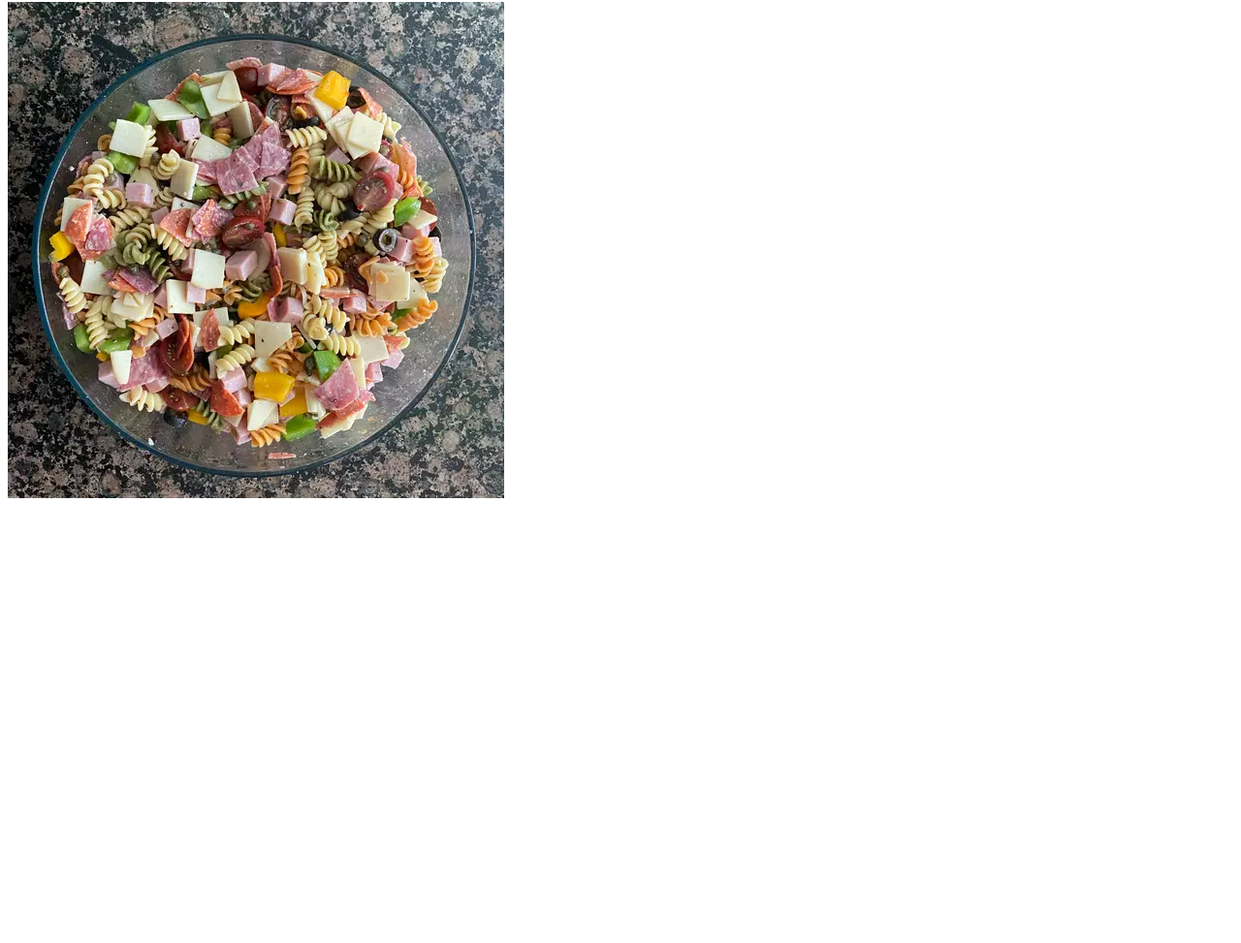
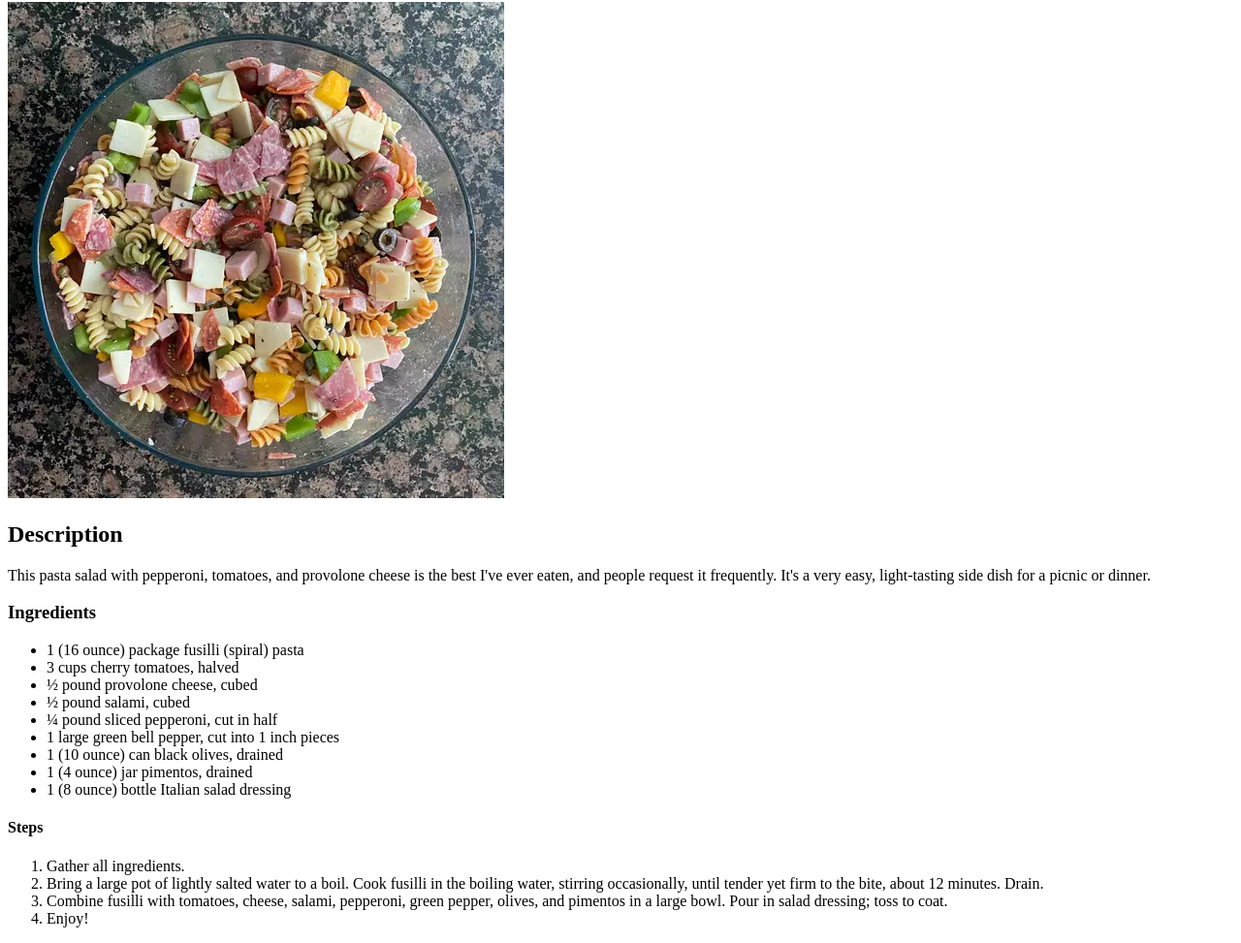
Before and after one commit to hyperionao/odin-recipes, a plain HTML site: page recipes/pasta_salad.html in a window 1280 px wide. Shown: the part 78-1051 px from the top of the page at 97% size. Before the commit the page ends 800 px from the top, so only its background shows below. Drawn offline with Linux system fonts and the light colour scheme.

Commit message:
Adding ingredients and steps, along with headers

```diff
--- a/recipes/pasta_salad.html
+++ b/recipes/pasta_salad.html
@@ -8,5 +8,26 @@
 <body>
     <h1>Awesome Pasta Salad</h1>
     <img src="../images/image.webp">
+    <h2>Description</h2>
+    <p>This pasta salad with pepperoni, tomatoes, and provolone cheese is the best I've ever eaten, and people request it frequently. It's a very easy, light-tasting side dish for a picnic or dinner.</p>
+    <h3>Ingredients</h3>
+    <ul>
+        <li>1 (16 ounce) package fusilli (spiral) pasta</li>
+        <li>3 cups cherry tomatoes, halved</li>
+        <li>½ pound provolone cheese, cubed</li>
+        <li>½ pound salami, cubed</li>
+        <li>¼ pound sliced pepperoni, cut in half</li>
+        <li>1 large green bell pepper, cut into 1 inch pieces</li>
+        <li>1 (10 ounce) can black olives, drained</li>
+        <li>1 (4 ounce) jar pimentos, drained</li>
+        <li>1 (8 ounce) bottle Italian salad dressing</li>
+    </ul>
+    <h4>Steps</h4>
+    <ol>
+        <li>Gather all ingredients.</li>
+        <li>Bring a large pot of lightly salted water to a boil. Cook fusilli in the boiling water, stirring occasionally, until tender yet firm to the bite, about 12 minutes. Drain.</li>
+        <li>Combine fusilli with tomatoes, cheese, salami, pepperoni, green pepper, olives, and pimentos in a large bowl. Pour in salad dressing; toss to coat.</li>
+        <li>Enjoy!</li>
+    </ol>
 </body>
 </html>
```
